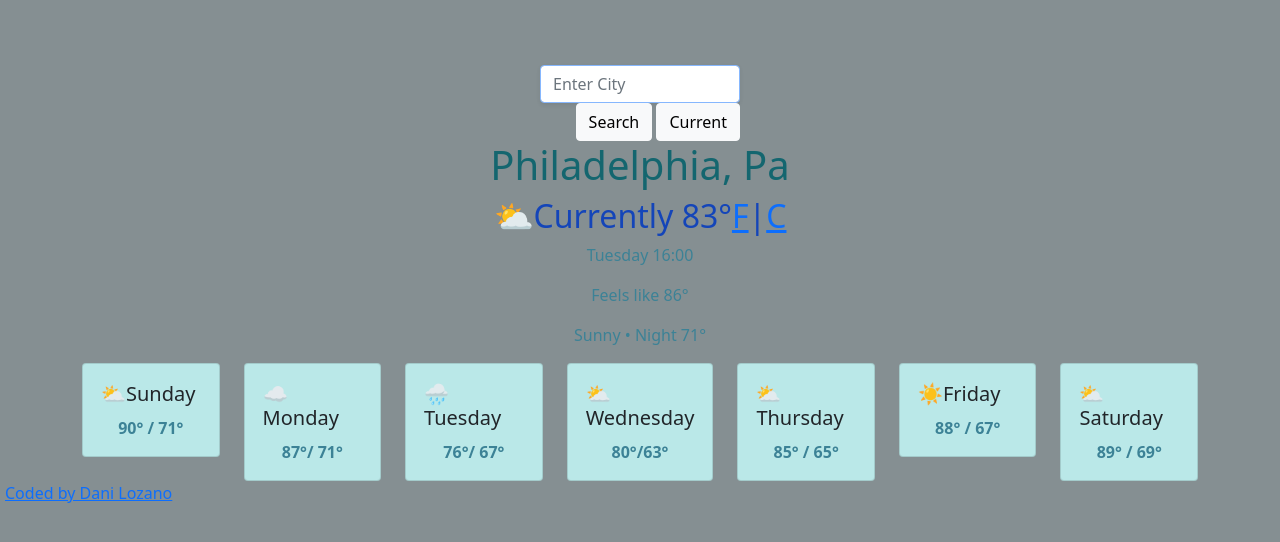
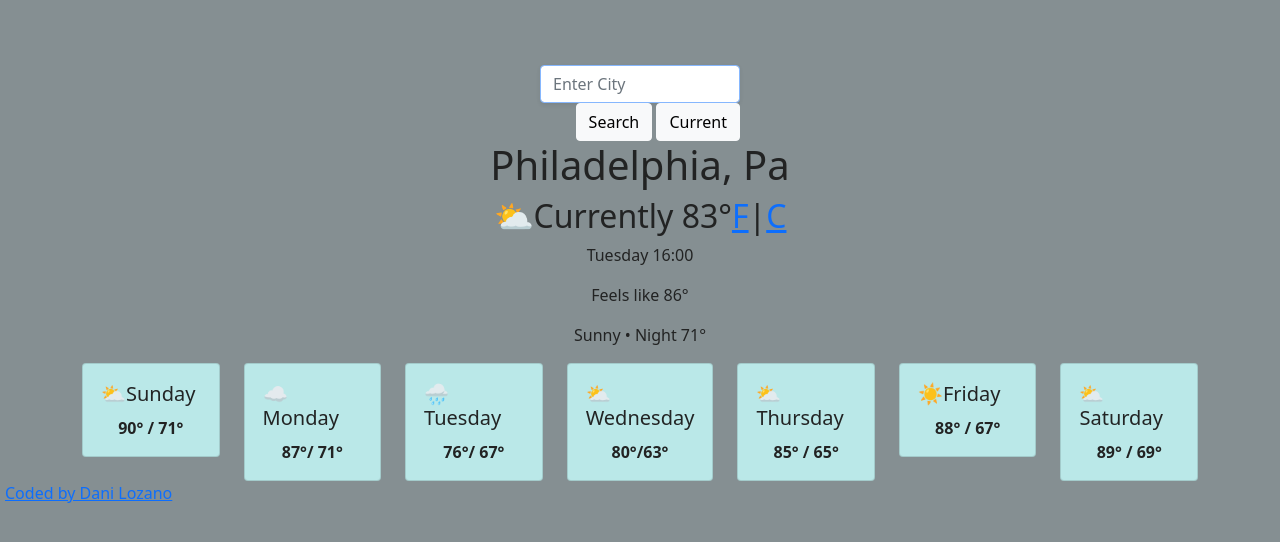
Before and after one commit to Dtrain-coder/project-weather-, a plain HTML site: page indext.html in a window 1280 px wide. Drawn offline with nearby package versions, Linux system fonts and the light colour scheme; a script that the page names is missing.

Commit message:
made adjustments to css and html

```diff
--- a/indext.html
+++ b/indext.html
@@ -25,8 +25,10 @@
         id="city-input"
         class="form-control shadow-sm"
       />
-      <button type="submit" class="btn btn-light">Search</button>
-      <button type="button" class="current btn btn-light">Current</button>
+      <div>
+        <button type="submit" class="btn btn-light">Search</button>
+        <button type="button" class="current btn btn-light">Current</button>
+      </div>
     </form>
 
     <h1 id="city">Philadelphia, Pa</h1>
--- a/style.css
+++ b/style.css
@@ -8,9 +8,10 @@ button {
   display: block;
   margin: 0 auto;
   border-radius: 10px;
-  color: rgb(116, 149, 153);
+  color: #222323;
   text-align: right;
 }
+
 form {
   text-align: right;
   padding: -1px;
@@ -20,20 +21,21 @@ form {
 }
 h1 {
   text-align: center;
-  color: #14666f;
+  color: #222323;
 }
 h2 {
   text-align: center;
-  color: #1445b9;
+  color: #222323;
 }
 h5 {
   padding: 2px;
   margin-bottom: 0.5rem;
+  color: #222424;
 }
 p {
   text-align: center;
   font-weight: thin;
-  color: hsl(193, 43%, 41%);
+  color: #222323;
 }
 .row {
   font-weight: bold;
```
